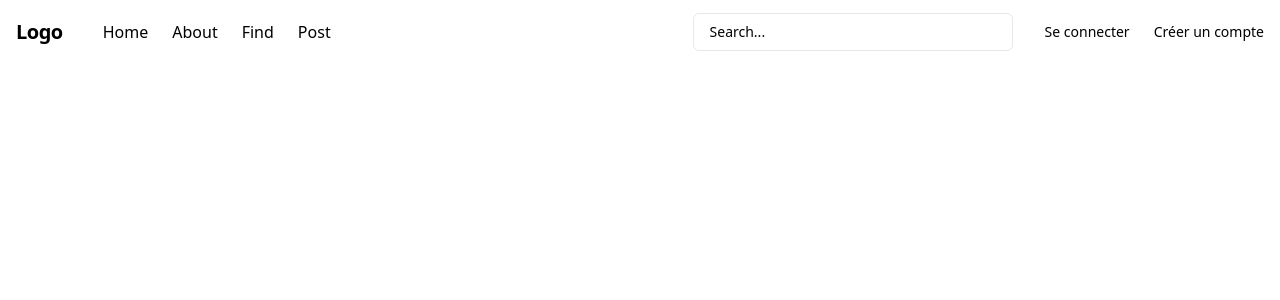
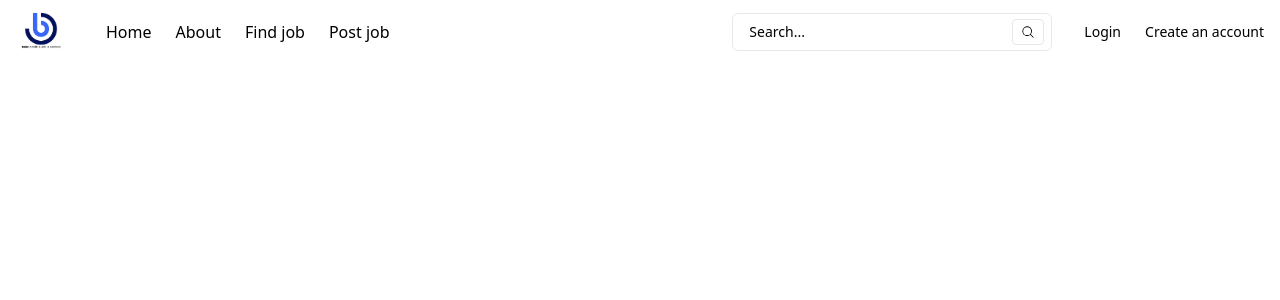
Before and after one commit to RinKhimera/login-page, a Next.js app: page / in a window 1280 px wide. Shown: the top 300 px of the page. Built offline with nearby package versions, Linux system fonts and the light colour scheme.

Commit message:
Update index.tsx

```diff
--- a/pages/index.tsx
+++ b/pages/index.tsx
@@ -1,6 +1,10 @@
+import logo from "@/public/assets/bolo.jpeg";
+import Image from "next/image";
 import { useState } from "react";
 import { AiOutlineMenu } from "react-icons/ai";
 import { RxCross1 } from "react-icons/rx";
+import { HiMagnifyingGlass } from "react-icons/hi2";
+import Link from "next/link";
 
 const NavBar = () => {
   const [isOpen, setIsOpen] = useState(false);
@@ -8,28 +12,111 @@ const NavBar = () => {
     setIsOpen(!isOpen);
   };
   return (
-    <nav className="relative z-10">
+    <header className="relative z-10">
       <div className="max-w-7xl mx-auto px-2 sm:px-4">
         <div className="flex justify-between h-16">
           <div className="flex px-2 lg:px-0">
             <div className="shrink-0 flex items-center font-semibold text-xl tracking-tight">
-              Logo
+              <Image src={logo} width={50} height={50} alt={""} />
+            </div>
+            <div>
+              {isOpen && (
+                <div>
+                  <div
+                    className="fixed inset-0 z-50 bg-zinc-800/40 backdrop-blur-sm opacity-100"
+                    onClick={toggleMenu}
+                  ></div>
+                  <div
+                    className="fixed inset-x-4 top-8 z-50 origin-top rounded-3xl bg-white p-8 ring-1 ring-zinc-900/5 opacity-100 scale-100"
+                    tabIndex={-1}
+                  >
+                    <div className="flex flex-row-reverse items-center justify-between">
+                      <button
+                        aria-label="Close menu"
+                        className="-m-1 p-1"
+                        type="button"
+                        onClick={toggleMenu}
+                        tabIndex={0}
+                      >
+                        <svg
+                          viewBox="0 0 24 24"
+                          aria-hidden="true"
+                          className="h-6 w-6 text-zinc-500"
+                        >
+                          <path
+                            d="m17.25 6.75-10.5 10.5M6.75 6.75l10.5 10.5"
+                            fill="none"
+                            stroke="currentColor"
+                            stroke-width="1.5"
+                            stroke-linecap="round"
+                            stroke-linejoin="round"
+                          ></path>
+                        </svg>
+                      </button>
+                      <h2 className="text-sm font-medium text-zinc-600">
+                        Navigation
+                      </h2>
+                    </div>
+                    <nav className="mt-6">
+                      <ul className="-my-2 divide-y divide-zinc-100 text-base text-zinc-800">
+                        <li>
+                          <Link href="/" legacyBehavior>
+                            <a className="block py-2">Home</a>
+                          </Link>
+                        </li>
+                        <li>
+                          <Link href="/" legacyBehavior>
+                            <a className="block py-2">About</a>
+                          </Link>
+                        </li>
+                        <li>
+                          <Link href="/" legacyBehavior>
+                            <a className="block py-2">Find job</a>
+                          </Link>
+                        </li>
+                        <li>
+                          <Link href="/" legacyBehavior>
+                            <a className="block py-2">Post job</a>
+                          </Link>
+                        </li>
+                        <li>
+                          <Link href="/" legacyBehavior>
+                            <a className="block py-2 font-bold">Login</a>
+                          </Link>
+                        </li>
+                        <li>
+                          <Link href="/" legacyBehavior>
+                            <a className="block py-2 font-bold">
+                              Create an account
+                            </a>
+                          </Link>
+                        </li>
+                      </ul>
+                    </nav>
+                  </div>
+                </div>
+              )}
             </div>
             <div className="hidden lg:ml-10 lg:flex lg:items-center lg:space-x-6 font-sans">
               <a href="#">Home</a>
               <a href="#">About</a>
-              <a href="#">Find</a>
-              <a href="#">Post</a>
+              <a href="#">Find job</a>
+              <a href="#">Post job</a>
             </div>
           </div>
           <div className="flex-1 flex items-center justify-center px-2 lg:ml-6 lg:justify-end">
             <div className="max-w-lg w-full lg:max-w-xs cursor-pointer group">
               <label htmlFor="search" className="sr-only">
-                Recherche
+                Search
               </label>
               <div className="relative">
                 <div className="w-full pr-12 pl-4 py-2 border border-skin-base rounded-md text-skin-base leading-5 bg-skin-body font-normal text-skin-muted text-sm group-hover:bg-skin-card-gray">
                   Search...
+                </div>
+                <div className="absolute inset-y-0 right-0 flex py-1.5 pr-2 pointer-events-none">
+                  <kbd className="inline-flex items-center border border-skin-base rounded px-2 text-sm font-sans font-medium text-skin-muted">
+                    <HiMagnifyingGlass />
+                  </kbd>
                 </div>
               </div>
             </div>
@@ -45,19 +132,19 @@ const NavBar = () => {
                 href="https://laravel.cm/login"
                 className="text-skin-menu hover:text-skin-menu-hover inline-flex items-center text-sm font-medium"
               >
-                Se connecter
+                Login
               </a>
               <a
                 href="https://laravel.cm/register"
                 className="text-flag-green inline-flex items-center text-sm font-medium"
               >
-                Créer un compte
+                Create an account
               </a>
             </div>
           </div>
         </div>
       </div>
-    </nav>
+    </header>
   );
 };
 
```
